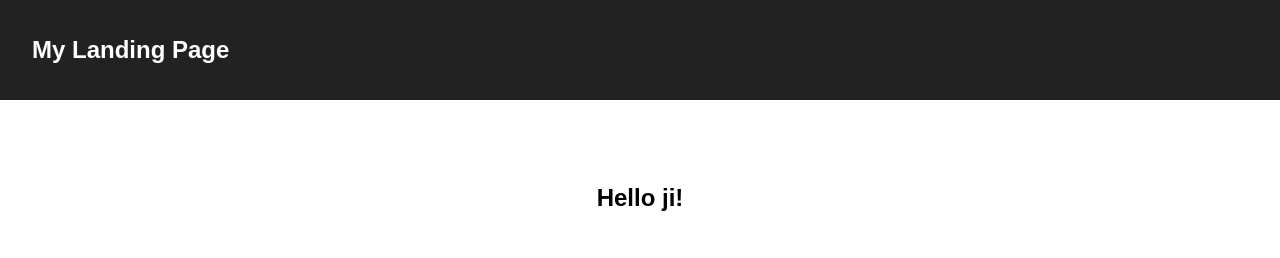
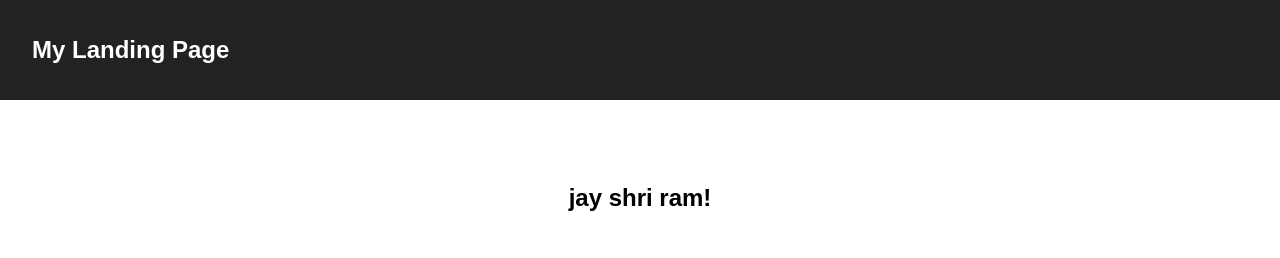
Before and after one commit to anktiwari053/iit, a plain HTML site: page index.html in a window 1280 px wide. Shown: the top 258 px of the page. Drawn offline with nearby package versions, Linux system fonts and the light colour scheme.

Commit message:
Add files via upload

```diff
--- a/index.html
+++ b/index.html
@@ -14,7 +14,7 @@
     <h1>My Landing Page</h1>
     </nav>
   <header>
-    <h2>Hello ji!</h2>
+    <h2>jay shri ram!</h2>
     <button class="cta-btn" >Get Started</button>
   </header>
   <section class="fade-section">Section 1: Amazing Features</section>
```
